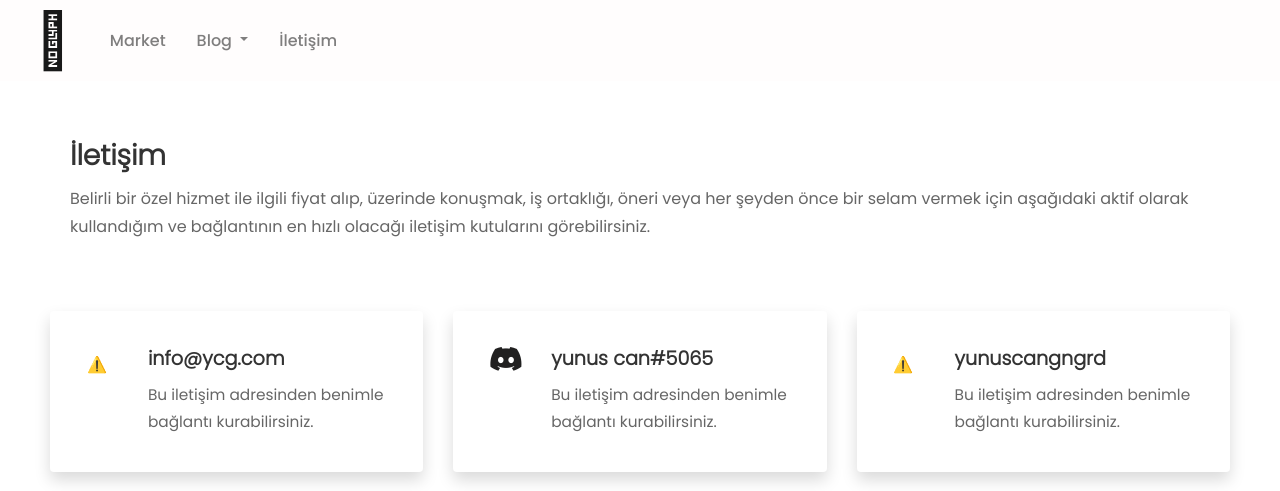
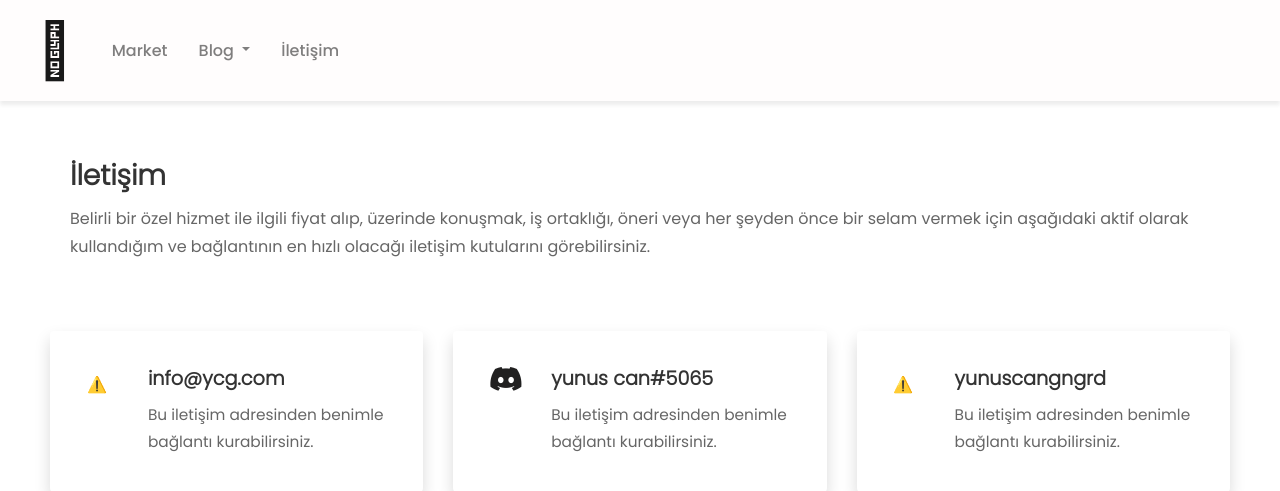
Before and after one commit to YunusCanGungordu/ycg, a PHP site: page /iletisim.php in a window 1280 px wide. Shown: the top 491 px of the page. Run offline with PHP 8.4, Linux system fonts and the light colour scheme; some libraries are stand-ins or nearby versions.

Commit message:
manual css shadow added.

```diff
--- a/style/main.css
+++ b/style/main.css
@@ -80,7 +80,7 @@ html, body {scroll-behavior: smooth;}
    }
 }
 
-nav.navbar {background: rgb(255, 253, 253) !important;}
+nav.navbar {background: rgb(255, 253, 253) !important; box-shadow: 0 .250rem .25rem rgba(0,0,0,.075)!important; padding: 18px;}
 .navbar-brand {padding-left: 1.5%;}
 
 .nav-item {
```
